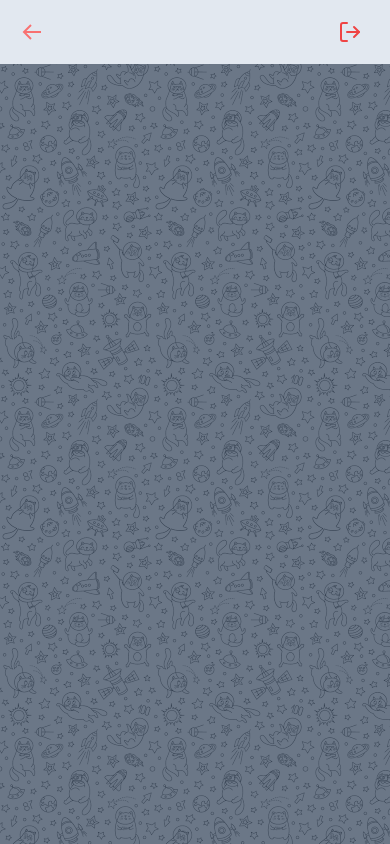
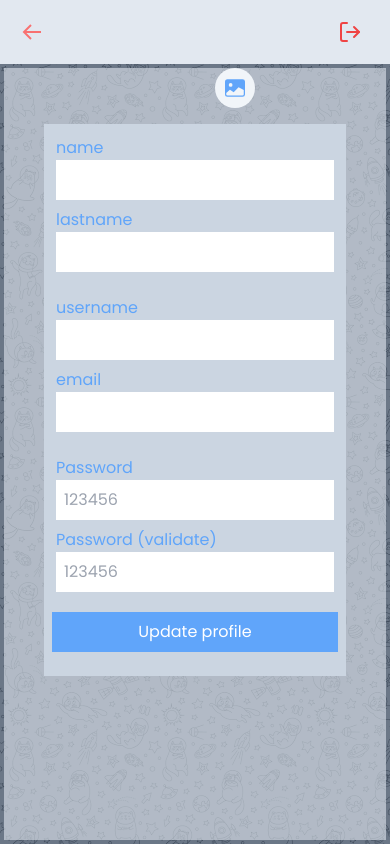
Before and after one commit to Cedric921/chat-refact-gda, a React (Vite) app: page /profil in a window 390 px wide. Built offline with nearby package versions, Linux system fonts and the light colour scheme; no server answers.

Commit message:
feat: add profile form

```diff
--- a/src/components/ChatHeader.tsx
+++ b/src/components/ChatHeader.tsx
@@ -1,14 +1,15 @@
 import React from 'react';
 import { BiArrowBack, BiUser } from 'react-icons/bi';
 import { FiLogOut } from 'react-icons/fi';
-import { useDispatch } from 'react-redux';
+import { useDispatch, useSelector } from 'react-redux';
 import { NavLink, useNavigate } from 'react-router-dom';
 import { logout } from '../app/auth/auth-slice';
-import { AppDispatch } from '../app/store';
+import { AppDispatch, RootState } from '../app/store';
 import { iContact } from '../types/contact';
 
 const ChatHeader = ({ contact }: { contact: iContact | null }) => {
 	const dispatch = useDispatch<AppDispatch>();
+	const { user } = useSelector((state: RootState) => state.auth);
 	const navigate = useNavigate();
 	const handleLogout = () => {
 		dispatch(logout());
@@ -43,7 +44,15 @@ const ChatHeader = ({ contact }: { contact: iContact | null }) => {
 							</span>
 						</div>
 					</>
-				) : null}
+				) : (
+					<div>
+						{user ? (
+							<h3>
+								<span>{user.name}</span> <span>{user.lastname}</span>
+							</h3>
+						) : null}
+					</div>
+				)}
 			</div>
 			<button
 				className=' hover:bg-red-400 w-12 sm:w-10 h-12 sm:h-10 flex justify-center items-center rounded-xl text-red-500 hover:text-white duration-1000 cursor-pointer mr-2'
--- a/src/components/ContactItem.tsx
+++ b/src/components/ContactItem.tsx
@@ -17,10 +17,10 @@ const ContactItem = ({ contact }: { contact: iContact }) => {
 	};
 	return (
 		<div
-			className=' flex p-2 gap-2 m-2 hover:bg-red-400 duration-1000 rounded-md cursor-pointer'
+			className=' flex p-2 gap-2 m-2 hover:bg-slate-400 text-blue-500 hover:text-slate-100 duration-1000 rounded-md cursor-pointer'
 			onClick={() => handleChat(contact._id)}
 		>
-			<div className='rounded-full bg-gray-400 w-12 h-12 flex items-center justify-center'>
+			<div className='rounded-full bg-gray-500 w-12 h-12 flex items-center justify-center'>
 				{contact && contact.imageUrl ? (
 					<div className='object-cover rounded-full'>
 						<img src={contact.imageUrl} className='w-full rounded-full' />
@@ -30,7 +30,7 @@ const ContactItem = ({ contact }: { contact: iContact }) => {
 				)}
 			</div>
 			<div>
-				<h3 className='text-blue-400 font-extrabold'>
+				<h3 className=' font-extrabold'>
 					<span>
 						{contact.name.length > 10
 							? contact.name.substring(0, 8)
@@ -38,7 +38,9 @@ const ContactItem = ({ contact }: { contact: iContact }) => {
 					</span>{' '}
 					<span>{contact.name.length < 10 ?? contact.lastname}</span>
 				</h3>
-				<span className='text-xs text-gray-800'>{contact.username}</span>
+				<span className='text-xs text-gray-800 hover:text-inherit'>
+					{contact.username}
+				</span>
 			</div>
 		</div>
 	);
--- a/src/pages/Chat.tsx
+++ b/src/pages/Chat.tsx
@@ -67,7 +67,7 @@ const Chat = () => {
 			>
 				<ChatHeader contact={contact} />
 				<div
-					className='text-blue-400 h-full max-w-full overflow-y-auto p-4 flex flex-col bg-slate-600 bg-opacity-80'
+					className='text-blue-500 h-full max-w-full overflow-y-auto p-4 flex flex-col bg-slate-600 bg-opacity-80'
 					ref={messagesDiv}
 				>
 					{/* chat */}
@@ -88,13 +88,13 @@ const Chat = () => {
 						<>
 							{isLoading ? (
 								<div className='w-full h-full flex flex-col justify-center items-center'>
-									<h3 className='text-blue-600 text-8xl font-extrabold text-center'>
+									<h3 className='text-white text-8xl font-extrabold text-center'>
 										<BiLoaderCircle className='animate-spin' />
 									</h3>
 								</div>
 							) : (
 								<div className='w-full h-full flex flex-col justify-center items-center'>
-									<h3 className='text-blue-600 text-3xl font-extrabold text-center'>
+									<h3 className='text-white text-3xl font-extrabold text-center'>
 										{loadingContact ? (
 											<>
 												<BiLoaderCircle className='animate-spin text-8xl' />
--- a/src/pages/Profile.tsx
+++ b/src/pages/Profile.tsx
@@ -10,19 +10,16 @@ import { getContact } from '../app/contact/contact-slice';
 import { AppDispatch, RootState } from '../app/store';
 import { getMessages } from '../app/messages/messages.slice';
 import { iMessage } from '../types/messages';
-import { BiLoaderCircle } from 'react-icons/bi';
+import { BiLoaderCircle, BiUser } from 'react-icons/bi';
+import { BsImageFill } from 'react-icons/bs';
 import MessageForm from '../components/MessageForm';
 
 const Profile = () => {
 	const navigate = useNavigate();
-	const messagesDiv = useRef<HTMLDivElement>(null);
-	const { contactId } = useParams();
+	const inputImage = useRef<HTMLInputElement>(null);
 	const dispatch = useDispatch<AppDispatch>();
 	const { contact } = useSelector((state: RootState) => state.contact);
 	const { user } = useSelector((state: RootState) => state.auth);
-	const { messages, isLoading } = useSelector(
-		(state: RootState) => state.messages
-	);
 
 	return (
 		<div
@@ -36,10 +33,103 @@ const Profile = () => {
 				className={`w-full sm:4/6 md:w-4/5 h-full shadow-2xl  bg-[url('assets/telegrambg.png')]  bg-fixed flex flex-col justify-between`}
 			>
 				<ChatHeader contact={contact} />
-				<div
-					className='text-blue-400 h-full max-w-full overflow-y-auto p-4 flex flex-col bg-slate-600 bg-opacity-80'
-					ref={messagesDiv}
-				></div>
+				<div className='text-blue-400 h-full max-w-full overflow-y-auto p-1 flex flex-row bg-slate-600 bg-opacity-80'>
+					<div className='w-full bg-slate-200 bg-opacity-60 flex flex-col items-center p-10 overflow-y-auto'>
+						<div className='relative w-40 mx-auto mb-4'>
+							<div className='rounded-full w-full mx-auto '>
+								{user && user.imageUrl ? (
+									<>
+										<img
+											src={user?.imageUrl}
+											alt=''
+											className='object-cover w-full rounded-full'
+										/>
+									</>
+								) : (
+									<div className='object-cover w-full h-full rounded-full bg-slate-500'></div>
+								)}
+							</div>
+							<div
+								className='bg-slate-100 p-2 rounded-full w-10 h-10 absolute bottom-0 right-5 flex justify-center items-center cursor-pointer hover:'
+								onClick={() => inputImage.current?.click()}
+							>
+								<BsImageFill className='text-xl' />
+							</div>
+							<input
+								type='file'
+								name=''
+								id=''
+								className='absolute hidden'
+								ref={inputImage}
+							/>
+						</div>
+
+						<form
+							action=''
+							className='p-2 my-0 sm:my-2 bg-slate-300 w-full sm:w-1/2'
+						>
+							<div className='flex gap-0 flex-wrap  w-full mb-4'>
+								<div className='w-full sm:w-1/2 p-1 px-1'>
+									<label htmlFor=''>name</label>
+									<input
+										type='text'
+										className='w-full p-2 text-gray-600'
+										value={user ? user.name : undefined}
+									/>
+								</div>
+								<div className='w-full sm:w-1/2 p-1'>
+									<label htmlFor=''>lastname</label>
+									<input
+										type='text'
+										className='w-full p-2 text-gray-600'
+										value={user ? user.lastname : undefined}
+									/>
+								</div>
+							</div>
+							<div className='flex gap-0 flex-wrap w-full mb-4'>
+								<div className='w-full sm:w-1/2 p-1 '>
+									<label htmlFor=''>username</label>
+									<input
+										type='text'
+										className='w-full p-2 text-gray-600'
+										value={user ? user.username : undefined}
+									/>
+								</div>
+								<div className='w-full sm:w-1/2 p-1'>
+									<label htmlFor=''>email</label>
+									<input
+										type='email'
+										className='w-full p-2 text-gray-600'
+										value={user ? user.email : undefined}
+									/>
+								</div>
+							</div>
+							<div className='flex gap-0 flex-wrap w-full mb-4'>
+								<div className='w-full sm:w-1/2 p-1'>
+									<label htmlFor=''>Password</label>
+									<input
+										type='password'
+										className='w-full p-2 text-gray-600'
+										placeholder={'123456'}
+									/>
+								</div>
+								<div className='w-full sm:w-1/2 p-1'>
+									<label htmlFor=''>Password (validate)</label>
+									<input
+										type='password'
+										className='w-full p-2 text-gray-600'
+										placeholder={'123456'}
+									/>
+								</div>
+							</div>
+							<div className='flex gap-0 flex-wrap w-full mb-4'>
+								<button className='w-full bg-blue-400 hover:bg-blue-700 duration-1000 text-white p-2'>
+									Update profile
+								</button>
+							</div>
+						</form>
+					</div>
+				</div>
 			</div>
 		</div>
 	);
```
